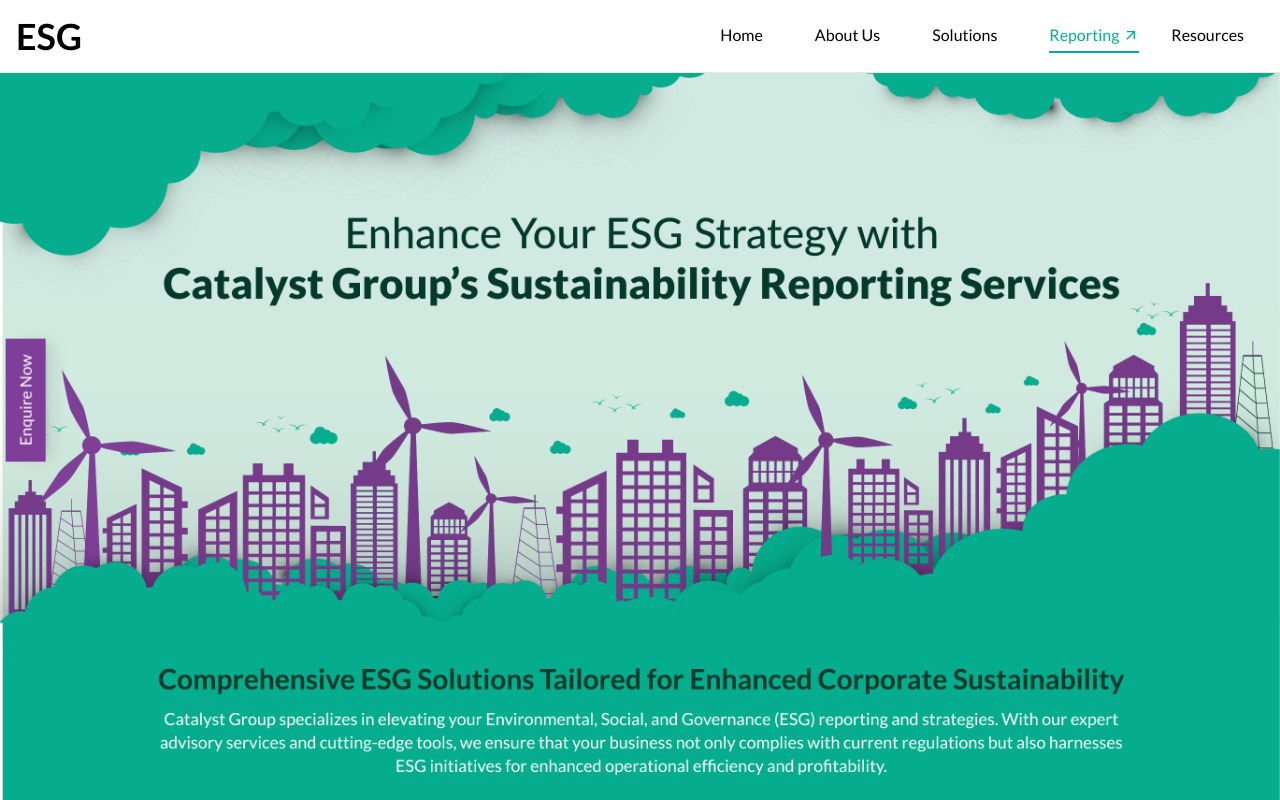
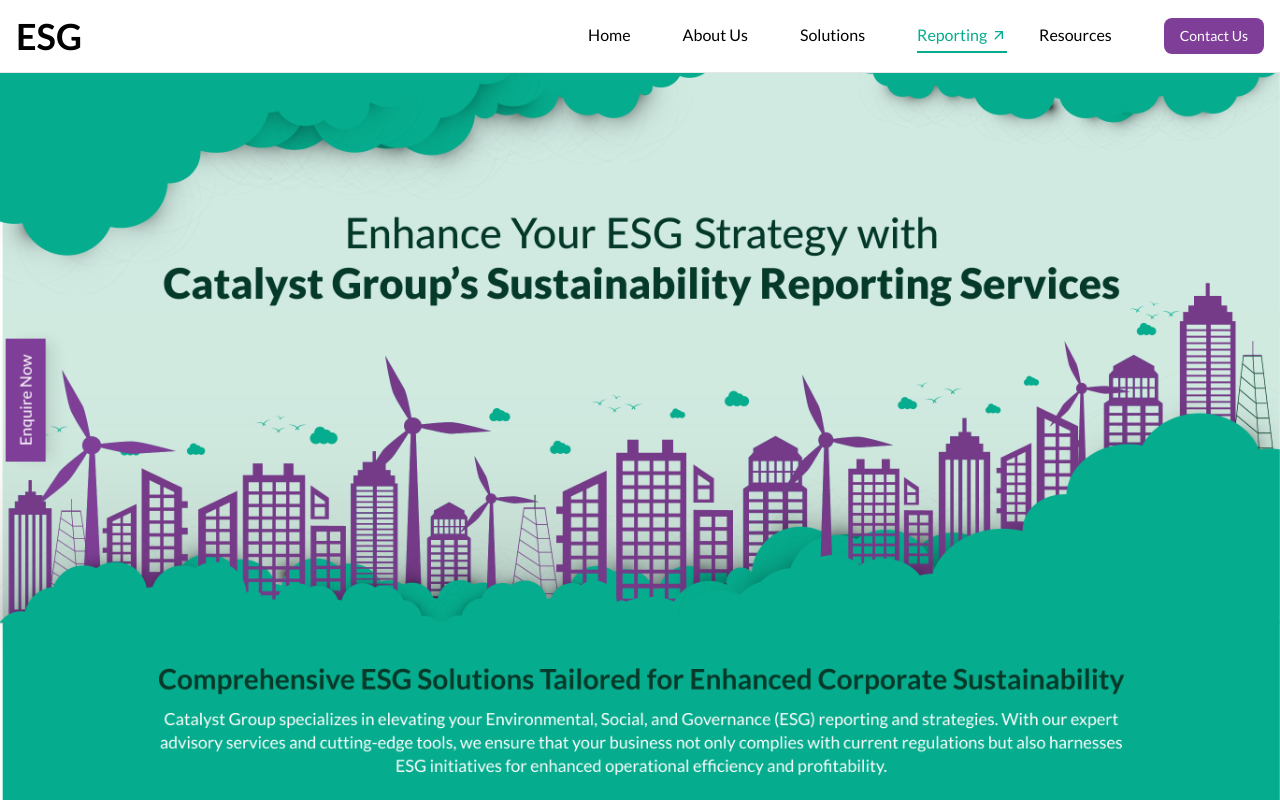
Before and after one commit to ivistaz-ecom/esg-new, a Next.js app: page /reporting in a window 1280 px wide. Shown: the top 800 px of the page. Built offline with nearby package versions, Linux system fonts and the light colour scheme.

Commit message:
added contact us menu in reporting page

```diff
--- a/components/Header/Header.js
+++ b/components/Header/Header.js
@@ -49,8 +49,7 @@
           </Link>
 
           <div className="flex md:order-2 space-x-3 md:space-x-0 rtl:space-x-reverse">
-            {/* Hide Contact Us button on Reporting Page */}
-            {pathname !== "/reporting" && (
+            {/* Contact Us button now visible on all pages */}
             <Link href="/contact-us">
               <button
                 type="button"
@@ -59,7 +58,6 @@
                 Contact Us
               </button>
             </Link>
-            )}
 
             <button
               type="button"
@@ -153,7 +151,6 @@
           </button>
         </Link>
       )}
-
     </>
   )
 }
```
Lines whose indentation alone changed are shown as unchanged.
